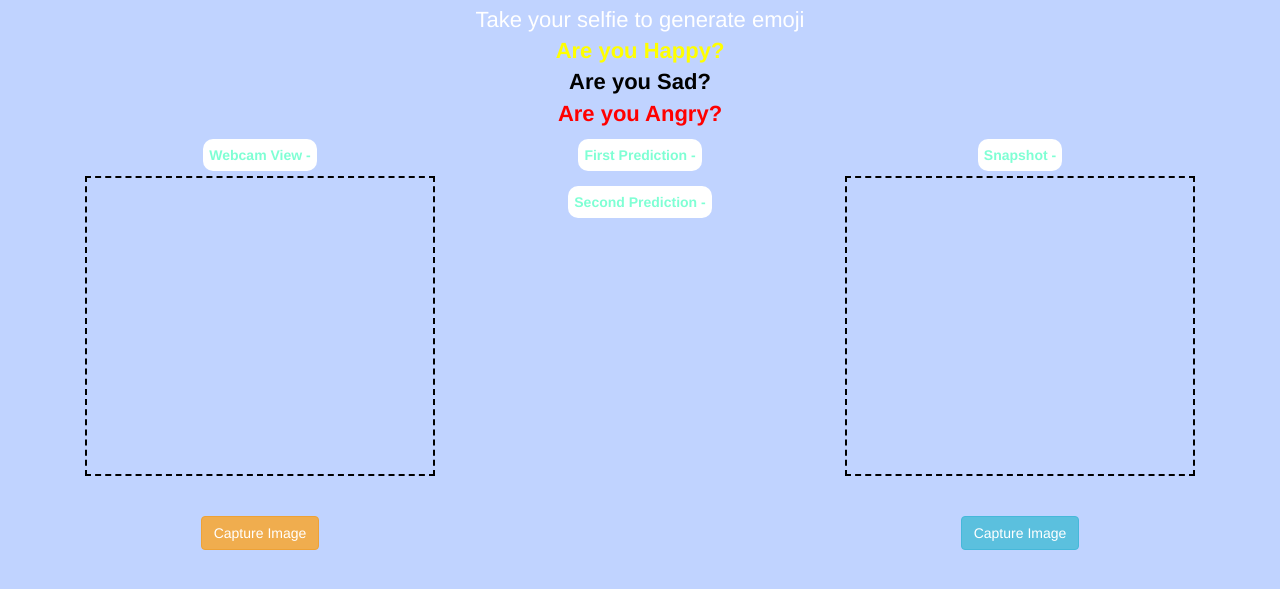
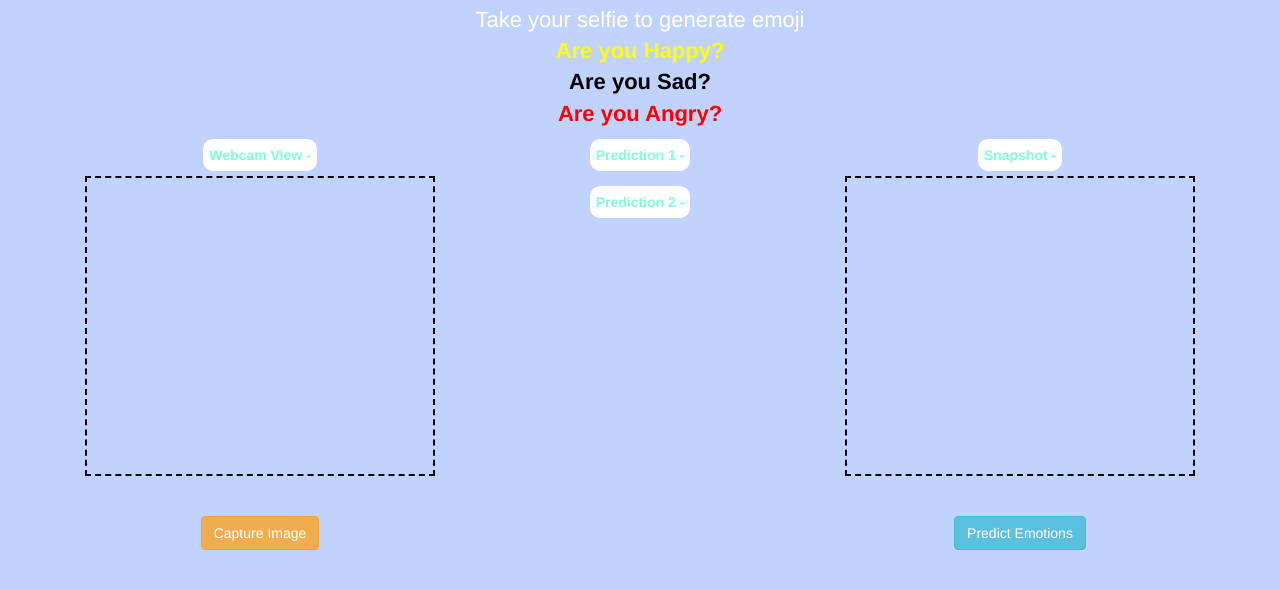
Before and after one commit to blackjoker14/pro-112, a plain HTML site: page index.html in a window 1280 px wide. Shown: the part 119-708 px from the top of the page. Drawn offline with nearby package versions, Linux system fonts and the light colour scheme; a script that the page names is missing.

Commit message:
Update index.html

```diff
--- a/index.html
+++ b/index.html
@@ -44,14 +44,13 @@
       </div>
 
       <div class="col-md-4 col-sm-12 col-xs-12">
-	      <label>First Prediction - </label>
+	      <label>Prediction 1 - </label>
         <p class="emotion-name" id="result_emotion_name"></p>
-        <p class="class" id="update_emoji"></p>
-        <label>Second Prediction - </label>
+        <p class="emoji" id="update_emoji"></p>
+
+        <label>Prediction 2 - </label>
         <p class="emotion-name" id="result_emotion_name2"></p>
-        <p class="class" id="update_emoji2"></p>
-
-
+        <p class="emoji" id="update_emoji2"></p>
       </div>
 
 
@@ -60,11 +59,10 @@
         <label>Snapshot - </label>
         <div id="result"></div>
         <br><br>
-        <button onclick="identify()" class="btn btn-info">Capture Image</button>
+        <button onclick="check()" class="btn btn-info">Predict Emotions</button>
       <br><br>
+    </div>
 
-
-    </div>
     </center>
 
   </div>
```
